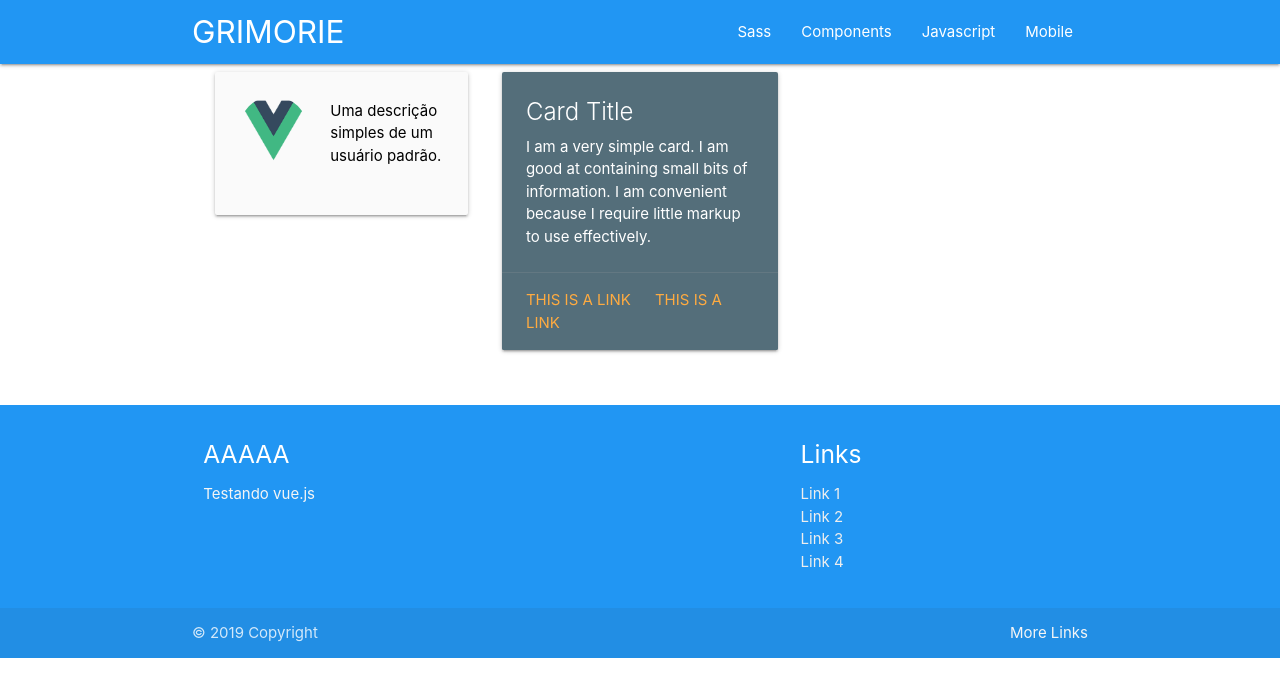
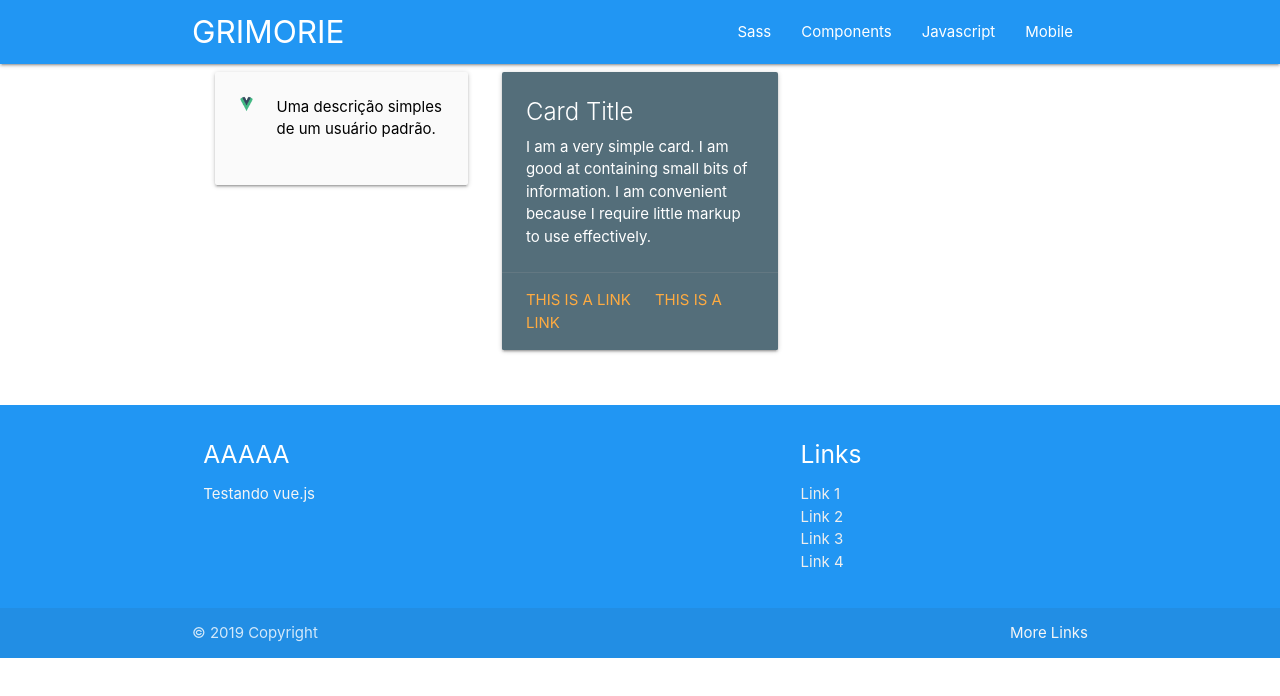
Before and after one commit to KaueAlves/Grimoire-Site-Api, a Vue app in the folder grimorie-vue/: page / in a window 1280 px wide. Shown: the top 696 px of the page. Built offline with nearby package versions, Linux system fonts and the light colour scheme.

Commit message:
Criação do Card

```diff
--- a/grimorie-vue/src/App.vue
+++ b/grimorie-vue/src/App.vue
@@ -8,7 +8,10 @@
       <div class="container">
         <div class="row">
           <materialize-grid gridTamanho="4">
-            <materialize-user-desc/>
+            <materialize-card>
+             <materialize-user-desc/>
+            </materialize-card>
+
           </materialize-grid>
           <materialize-grid gridTamanho="8">
             <router-view/>
@@ -44,6 +47,7 @@ import MaterializeMenu from "@/components/MaterializeMenu.vue";
 import MaterializeFooter from "@/components/MaterializeFooter.vue";
 import MaterializeGrid from "@/components/MaterializeGrid.vue";
 import MaterializeUserDesc from "@/components/MaterializeUserDesc.vue";
+import materializeCard  from "@/components/MaterializeCard.vue";
 
 export default {
   name: "App",
@@ -51,7 +55,8 @@ export default {
     MaterializeMenu,
     MaterializeFooter,
     MaterializeGrid,
-    MaterializeUserDesc
+    MaterializeUserDesc,
+    materializeCard
   }
 };
 </script>
--- /dev/null
+++ b/grimorie-vue/src/components/MaterializeCard.vue
@@ -0,0 +1,28 @@
+<template>
+  <materialize-grid gridTamanho="12">
+    <div class="card-panel grey lighten-5 z-depth-1">
+      <div class="row valign-wrapper">
+        <slot></slot>
+      </div>
+    </div>
+  </materialize-grid>
+</template>
+
+<script>
+import MaterializeGrid from "@/components/MaterializeGrid";
+
+export default {
+  name: "MaterializeCard",
+  props: [],
+  components: {
+    MaterializeGrid
+  },
+  data() {
+    return {};
+  }
+};
+</script>
+
+<!-- Add "scoped" attribute to limit CSS to this component only -->
+<style scoped>
+</style>
--- a/grimorie-vue/src/components/MaterializeUserDesc.vue
+++ b/grimorie-vue/src/components/MaterializeUserDesc.vue
@@ -1,26 +1,12 @@
 <template>
-  <!-- <div class="col s12 m8 offset-m2 l6 offset-l3"> -->
-  <materialize-grid tamanho="12">
-    <div class="card-panel grey lighten-5 z-depth-1">
-      <div class="row valign-wrapper">
-        <!-- <div class="col s2"> -->
-        <materialize-grid tamanho="2">
-          <img src="@/assets/logo.png" alt class="circle responsive-img">
-          <!-- notice the "circle" class -->
-        </materialize-grid>
-        <!-- </div> -->
-        <!-- <div class="col s10"> -->
-          <materialize-grid tamanho="10">
-            <span
-              class="black-text"
-            >Uma descrição simples de um usuário padrão.</span>
-          </materialize-grid>
-        <!-- </div> -->
-      </div>
-    </div>
-  </materialize-grid>
-
-  <!-- </div> -->
+  <div>
+    <materialize-grid gridTamanho="2">
+      <img src="@/assets/logo.png" alt class="circle responsive-img">
+    </materialize-grid>
+    <materialize-grid gridTamanho="10">
+      <span class="black-text">Uma descrição simples de um usuário padrão.</span>
+    </materialize-grid>
+  </div>
 </template>
 
 <script>
```
